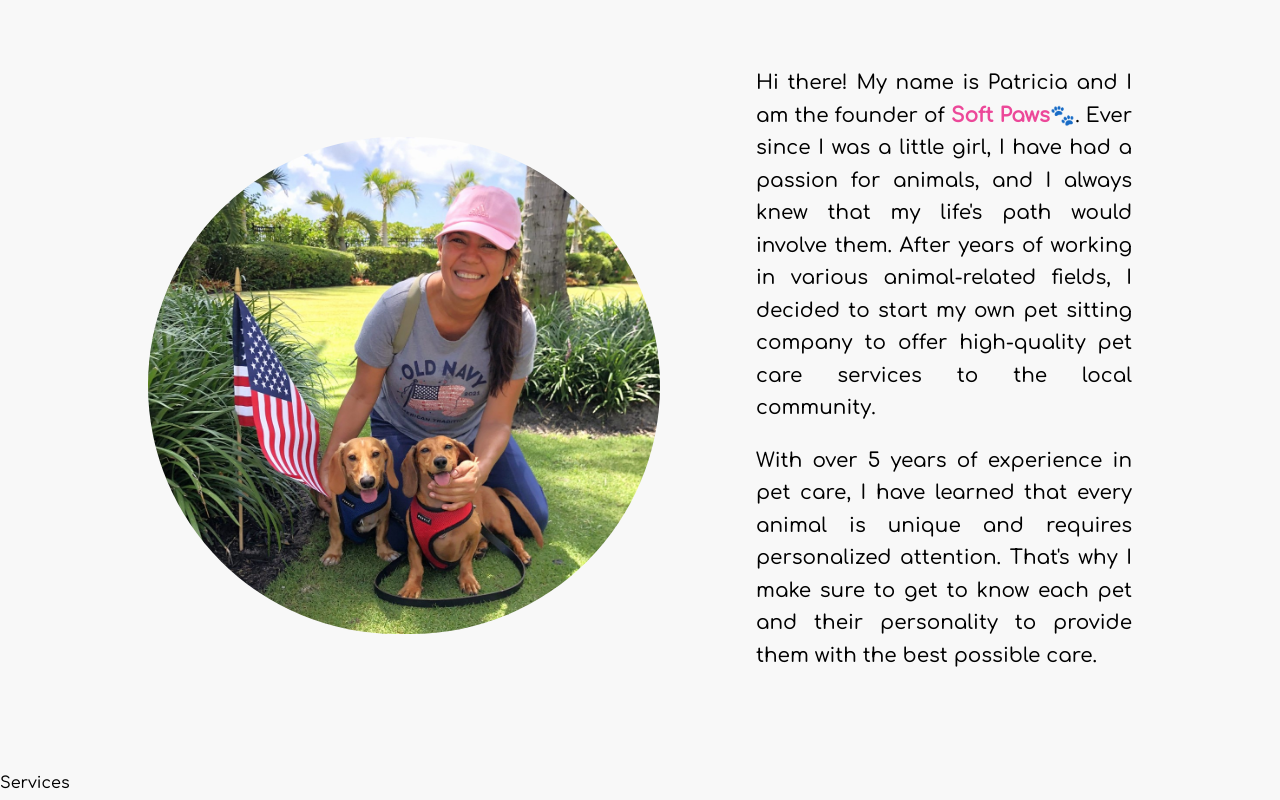
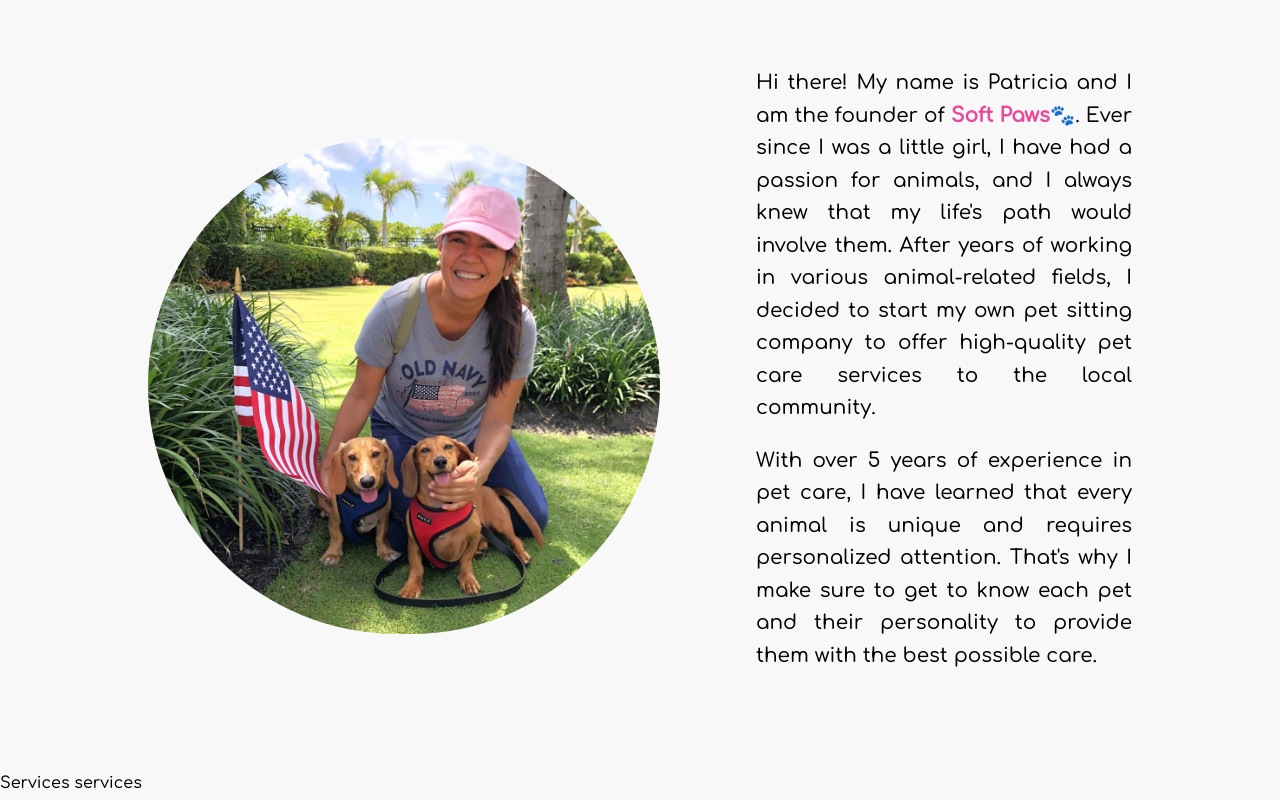
Before and after one commit to eme-eleuce/pet-care, a Next.js app: page / in a window 1280 px wide. Shown: the part 829-1629 px from the top of the page. Built offline with nearby package versions, Linux system fonts and the light colour scheme.

Commit message:
my changes

```diff
--- a/src/components/Services.jsx
+++ b/src/components/Services.jsx
@@ -2,7 +2,7 @@ import React from 'react'
 
 const Services = () => {
   return (
-    <div>Services</div>
+    <div>Services services</div>
   )
 }
 
```
